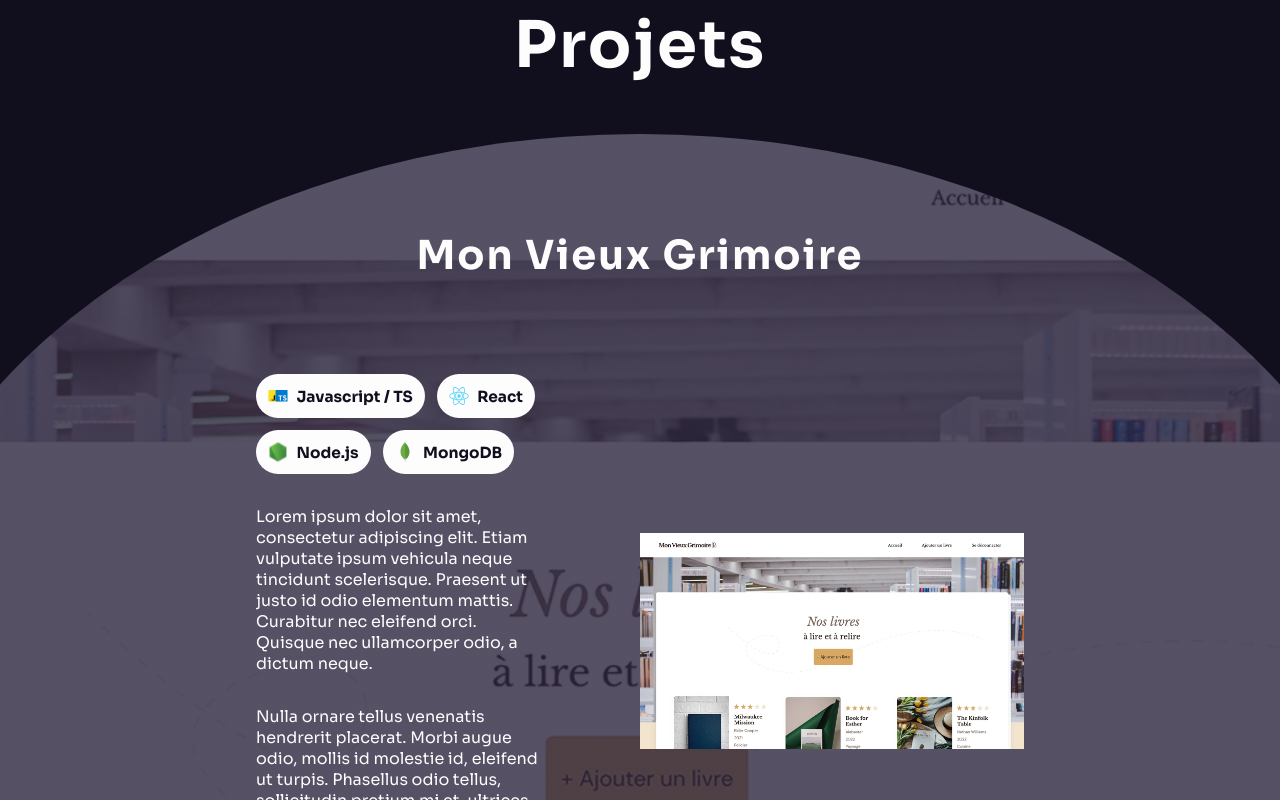
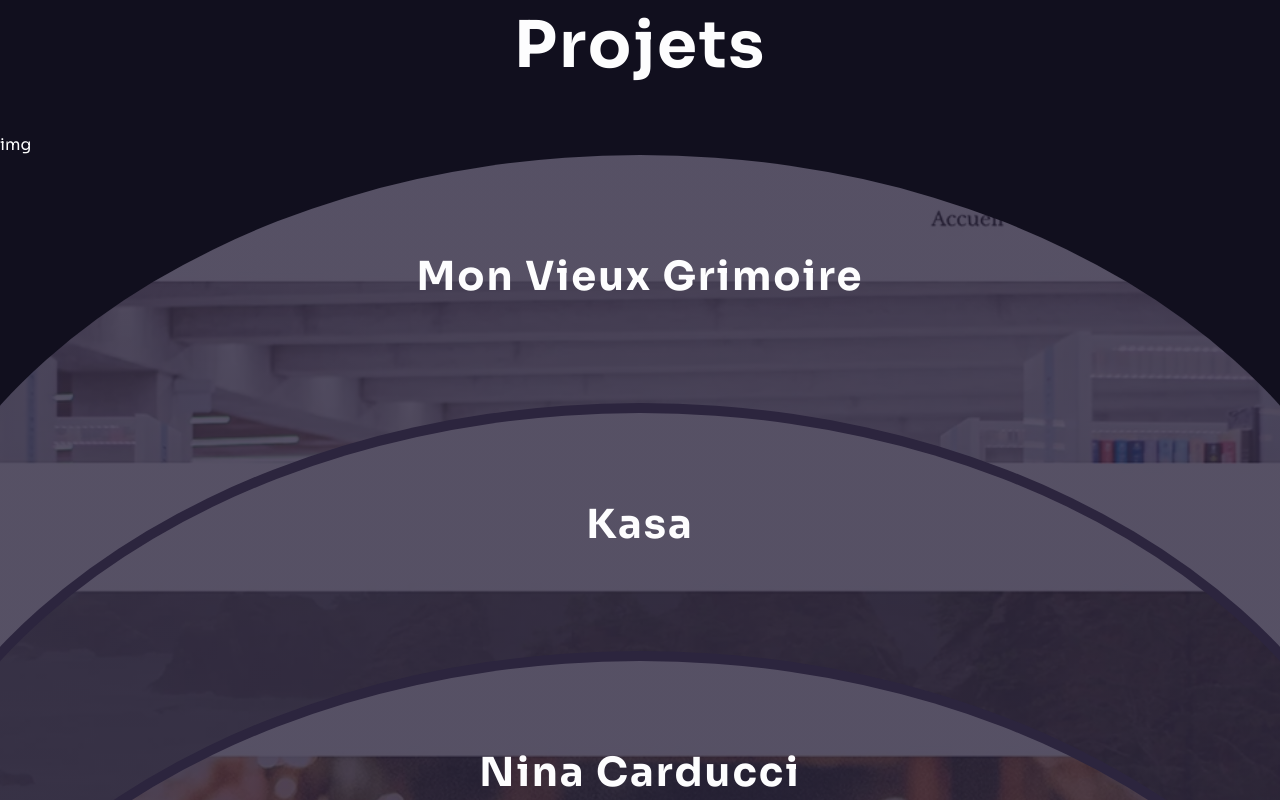
Before and after one commit to ArthurJenck/Portfolio, a React (Vite) app: page / in a window 1280 px wide. Shown: the part 3020-3820 px from the top of the page. Built offline with nearby package versions, Linux system fonts and the light colour scheme.

Commit message:
feat: started implementing techs filter for projects

```diff
--- a/src/components/SingleProject.tsx
+++ b/src/components/SingleProject.tsx
@@ -27,7 +27,7 @@ const SingleProject = ({
     picMobile,
 }: SingleProjectProps) => {
     const ref = useRef<HTMLDivElement>(null)
-    const [isOpen, setIsOpen] = useState(true)
+    const [isOpen, setIsOpen] = useState(false)
     const toUseDesc = desc.split("\n").filter((i) => {
         return i !== ""
     })
--- /dev/null
+++ b/src/components/TechFilter.tsx
@@ -0,0 +1,18 @@
+import { Dispatch, SetStateAction } from "react"
+
+interface TechFilterProps {
+    toUseTechs: techArrayProps[]
+    setToUseTechs: Dispatch<SetStateAction<techArrayProps[]>>
+}
+interface techArrayProps {
+    title: string
+    icon: string
+    order: number
+}
+
+const TechFilter = ({ toUseTechs, setToUseTechs }: TechFilterProps) => {
+    console.log(toUseTechs, setToUseTechs)
+    return <div className="tech-filter">img</div>
+}
+
+export default TechFilter
--- a/src/pages/Projets.tsx
+++ b/src/pages/Projets.tsx
@@ -1,4 +1,6 @@
+import { useState } from "react"
 import SingleProject from "../components/SingleProject"
+import TechFilter from "../components/TechFilter"
 import techsAndProjects from "../data/projects"
 import "../styles/Projets.scss"
 
@@ -7,11 +9,15 @@ const Projets = () => {
     const datedProjects = projectsArr.sort((a, b) => {
         return b.date.getTime() - a.date.getTime()
     })
+    const [toUseTechs, setToUseTechs] = useState(techsAndProjects.techsArr)
+    console.log(toUseTechs)
 
     return (
         <section id="projets">
             <h2>Projets</h2>
+            <TechFilter toUseTechs={toUseTechs} setToUseTechs={setToUseTechs} />
             {datedProjects.map((project, index) => {
+                if (project.techs.some((tech) => toUseTechs.includes(tech))) {
                     return (
                         <SingleProject
                             key={`projet-${index}`}
@@ -24,6 +30,11 @@ const Projets = () => {
                             picMobile={project.picMobile}
                         />
                     )
+                } else {
+                    console.log(
+                        project.name + " ne contient pas les techs demandées"
+                    )
+                }
             })}
         </section>
     )
--- a/src/styles/SingleProject.scss
+++ b/src/styles/SingleProject.scss
@@ -106,7 +106,7 @@
     @media screen and (max-width: 768px) {
         padding: 8vh 13vw 0 13vw;
         &::before {
-            height: 75vh;
+            height: 100vh;
             border-width: 5px;
         }
         h3 {
@@ -118,6 +118,10 @@
             gap: 0.5rem;
             margin-top: 1rem;
             margin-bottom: 0.5rem;
+            transition: opacity 0s 0s;
+            &.open {
+                transition-delay: 50ms;
+            }
             .projects-item__details {
                 gap: 1rem;
                 .projects-item__techs {
```
Lines whose indentation alone changed are shown as unchanged.
